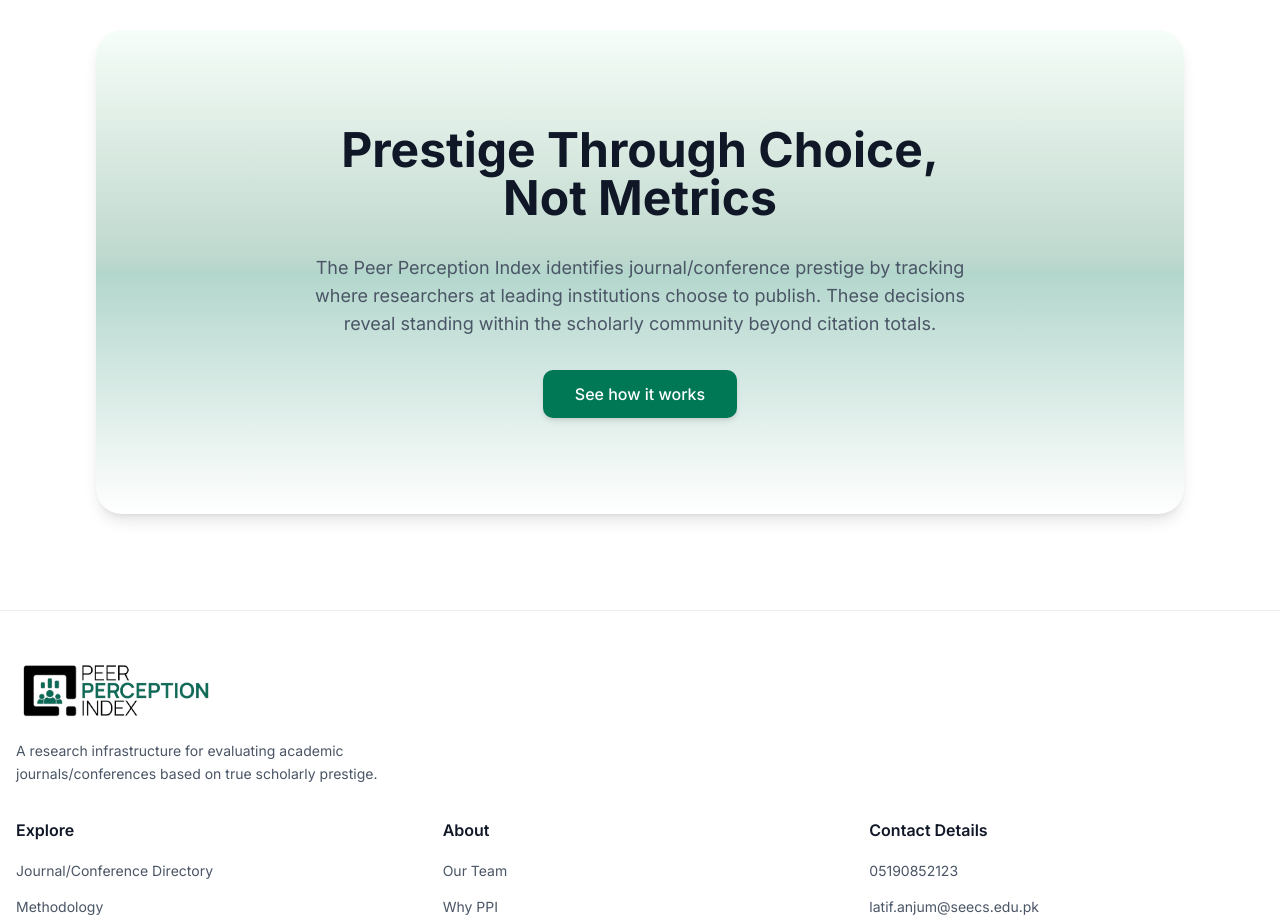
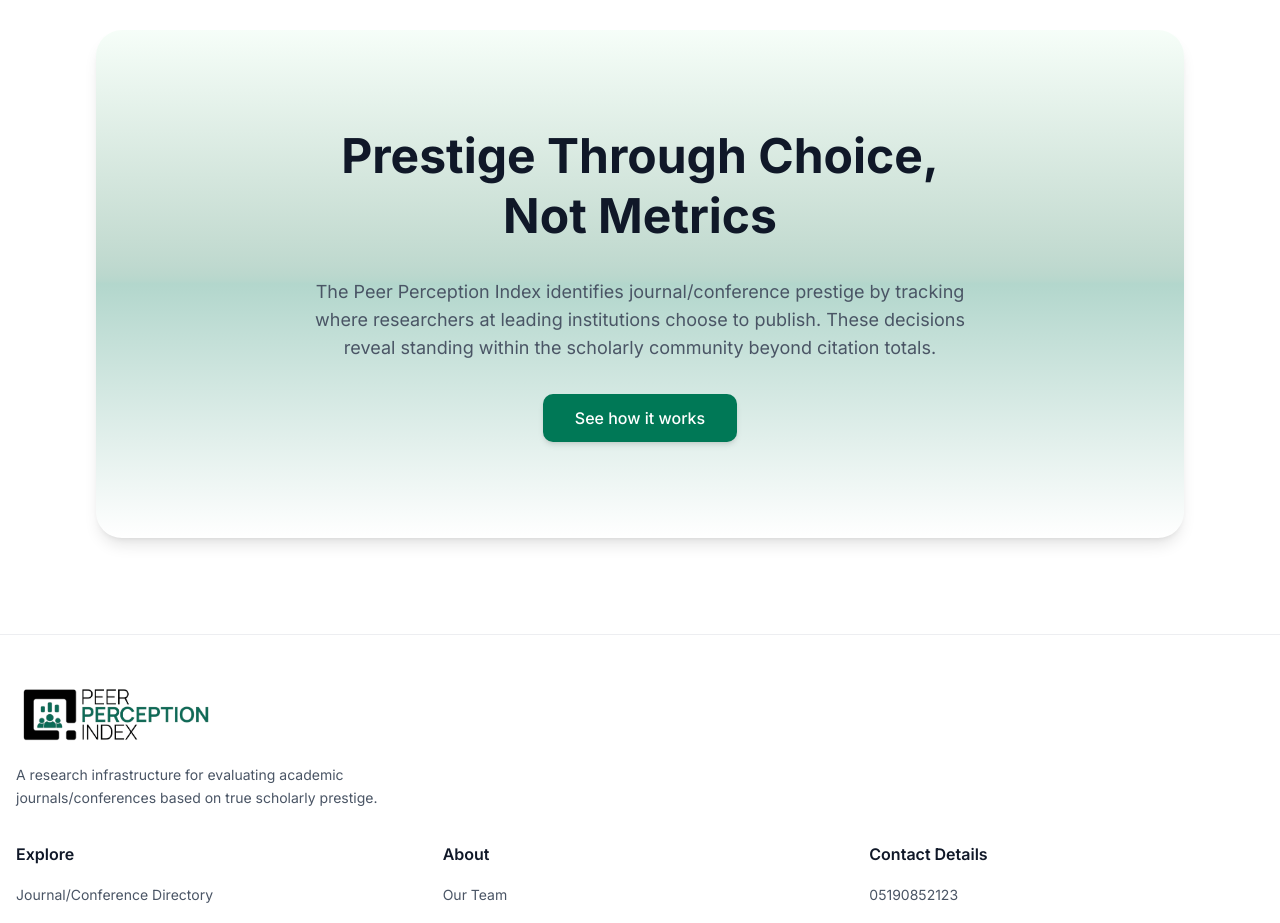
Before and after one commit to Raja-Ehsan-Riaz/ppi, a Next.js app: page /saheb-i-ejaad in a window 1280 px wide. Shown: the part 1580-2503 px from the top of the page. Built offline with nearby package versions, Linux system fonts and the light colour scheme; no server answers.

Commit message:
feedback delivered

```diff
--- a/src/app/api/saheb-i-ejaad/[slug]/route.js
+++ b/src/app/api/saheb-i-ejaad/[slug]/route.js
@@ -18,7 +18,7 @@ function generateSlug(name) {
 // GET journal by slug
 export async function GET(request, { params }) {
     const { slug } = await params
-    const xlsxPath = path.join(process.cwd(), "public", "saheb-i-ejaad.xlsx")
+    const xlsxPath = path.join(process.cwd(), "public", "saheb-i-ejaad v2.xlsx")
 
     try {
         // Read Excel file
--- a/src/app/api/saheb-i-ejaad/route.js
+++ b/src/app/api/saheb-i-ejaad/route.js
@@ -15,7 +15,7 @@ function generateSlug(name) {
 }
 
 export async function GET() {
-	const xlsxPath = path.join(process.cwd(), "public", "saheb-i-ejaad.xlsx")
+	const xlsxPath = path.join(process.cwd(), "public", "saheb-i-ejaad v2.xlsx")
 
 	try {
 		const fileBuffer = fs.readFileSync(xlsxPath)
--- a/src/app/journals/[slug]/page.js
+++ b/src/app/journals/[slug]/page.js
@@ -153,7 +153,7 @@ export default async function JournalDetailPage({ params }) {
 
 								<Button variant="outline" className="w-full mt-4" asChild>
 									<Link
-										href={`https://www.google.com/search?q="${journal.name}"&btnI=1`}
+										href={`https://www.google.com/search?q="${journal.name} journal"`}
 										rel="noopener noreferrer"
 										target="_blank"
 									>
@@ -210,8 +210,7 @@ export default async function JournalDetailPage({ params }) {
 									{journal.tier1Papers.toLocaleString()}
 								</div>
 								<p className="text-xs text-gray-500">
-									First Author Papers from Institutions
-									ranked 1-50.
+									First Author Papers from Institutions ranked 1-50.
 								</p>
 							</CardContent>
 						</Card>
@@ -233,8 +232,7 @@ export default async function JournalDetailPage({ params }) {
 									{journal.tier2Papers.toLocaleString()}
 								</div>
 								<p className="text-xs text-gray-500">
-									First Author Papers from Institutions
-									ranked 51-100.
+									First Author Papers from Institutions ranked 51-100.
 								</p>
 							</CardContent>
 						</Card>
@@ -256,8 +254,7 @@ export default async function JournalDetailPage({ params }) {
 									{journal.tier3Papers.toLocaleString()}
 								</div>
 								<p className="text-xs text-gray-500">
-									First Author Papers from Institutions
-									ranked 101-150.
+									First Author Papers from Institutions ranked 101-150.
 								</p>
 							</CardContent>
 						</Card>
@@ -279,8 +276,7 @@ export default async function JournalDetailPage({ params }) {
 									{journal.tier4Papers.toLocaleString()}
 								</div>
 								<p className="text-xs text-gray-500">
-									First Author Papers from Institutions
-									ranked 151-200.
+									First Author Papers from Institutions ranked 151-200.
 								</p>
 							</CardContent>
 						</Card>
--- a/src/components/shared/productCTA.jsx
+++ b/src/components/shared/productCTA.jsx
@@ -16,7 +16,7 @@ const ProductCTA = () => {
 				}"`}
 			>
 				<div className="max-w-4xl mx-auto text-center">
-					<h1 className="text-4xl md:text-5xl font-bold text-gray-900 mb-8 max-w-2xl mx-auto">
+					<h1 className="text-4xl md:text-5xl font-bold text-gray-900 mb-8 max-w-2xl mx-auto leading-tight">
 						Prestige Through Choice, Not Metrics
 					</h1>
 					<p className="text-gray-600 text-lg mb-8 max-w-2xl mx-auto">
```
Also changed, not shown: 1 other file (tests, documents, lock files or other folders).
